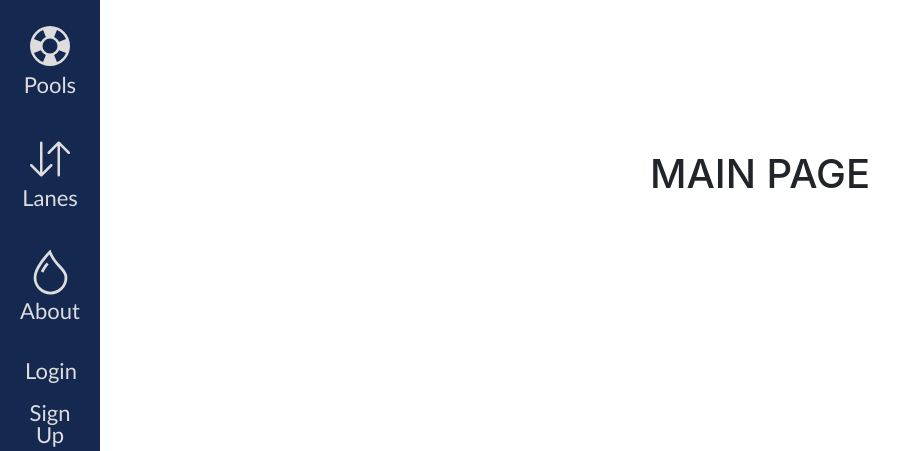
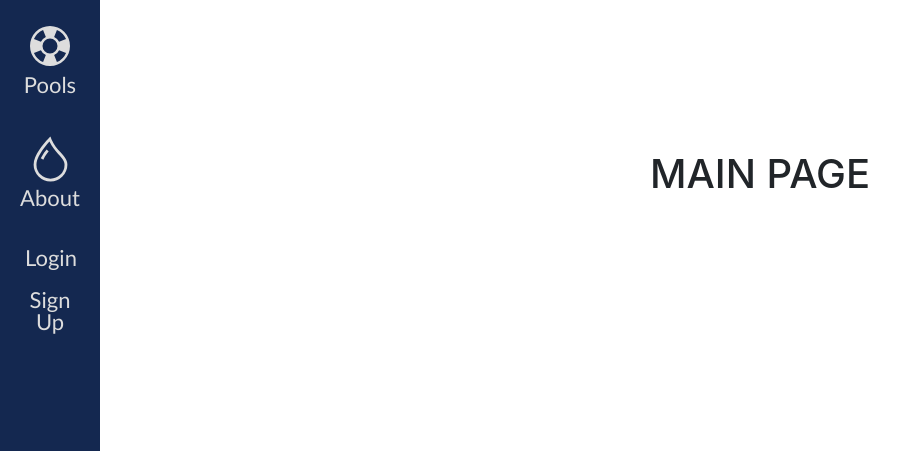
Before and after one commit to adamrego/CapstoneProject, a Django app: page / in a window 1280 px wide; the page is wider, and only the part inside the window is pictured. Shown: the part 59-510 px from the top of that part, without its empty margins (0-911 px from the left). Run offline with Django 3.2, Linux system fonts and the light colour scheme; some libraries are stand-ins or nearby versions.

Commit message:
deleted lanes

```diff
--- a/CapstoneProject/urls.py
+++ b/CapstoneProject/urls.py
@@ -23,7 +23,6 @@ urlpatterns = [
     path('admin/', admin.site.urls),
     path('', Home.as_view()),
     path('About/', redirect_about),
-    path('Lanes/', redirect_lanes),
     path('Pools/', redirect_pools),
     path('Home/', redirect_home),
     path("register/", register, name="register")
--- a/CapstoneProject/views.py
+++ b/CapstoneProject/views.py
@@ -1,11 +1,10 @@
-from django.shortcuts import  render, redirect
+from django.shortcuts import render, redirect
 from django.contrib.auth import login, authenticate
 from django.contrib.auth.forms import AuthenticationForm
 from django.core.checks import messages
 from django.shortcuts import render
 from django.views import View
 from django.contrib import messages
-
 
 from CapstoneProject.forms import NewUserForm
 from Classes.functions import *
@@ -30,16 +29,10 @@ def redirect_about(request):
     return render(request, "about.html", context={"register_form": form, "login_form": log})
 
 
-def redirect_lanes(request):
-    form = NewUserForm()
-    log = AuthenticationForm()
-    return render(request, "lanes.html", context={"register_form": form, "login_form": log})
-
-
 def redirect_pools(request):
     form = NewUserForm()
     log = AuthenticationForm()
-    return render(request, "pools.html",context={"register_form": form, "login_form": log})
+    return render(request, "pools.html", context={"register_form": form, "login_form": log})
 
 
 def register(request):
@@ -65,7 +58,7 @@ def login_request(request):
                 login(request, user)
                 form = NewUserForm()
                 messages.info(request, "You are now logged in as {username}.")
-                return render(request, "home.html",context={"register_form": form, "login_form": log})
+                return render(request, "home.html", context={"register_form": form, "login_form": log})
             else:
                 messages.error(request, "Invalid username or password.")
         else:
--- a/templates/navbar.html
+++ b/templates/navbar.html
@@ -33,13 +33,6 @@
                     <path d="M8 16A8 8 0 1 0 8 0a8 8 0 0 0 0 16zm6.43-5.228a7.025 7.025 0 0 1-3.658 3.658l-1.115-2.788a4.015 4.015 0 0 0 1.985-1.985l2.788 1.115zM5.228 14.43a7.025 7.025 0 0 1-3.658-3.658l2.788-1.115a4.015 4.015 0 0 0 1.985 1.985L5.228 14.43zm9.202-9.202-2.788 1.115a4.015 4.015 0 0 0-1.985-1.985l1.115-2.788a7.025 7.025 0 0 1 3.658 3.658zm-8.087-.87a4.015 4.015 0 0 0-1.985 1.985L1.57 5.228A7.025 7.025 0 0 1 5.228 1.57l1.115 2.788zM8 11a3 3 0 1 1 0-6 3 3 0 0 1 0 6z"/>
                 </svg>
                 <p>Pools</p></a></li>
-            <li><a href="/Lanes">
-                <svg xmlns="http://www.w3.org/2000/svg" width="40" height="50" fill="currentColor"
-                     class="bi bi-arrow-down-up" viewBox="0 0 16 16">
-                    <path fill-rule="evenodd"
-                          d="M11.5 15a.5.5 0 0 0 .5-.5V2.707l3.146 3.147a.5.5 0 0 0 .708-.708l-4-4a.5.5 0 0 0-.708 0l-4 4a.5.5 0 1 0 .708.708L11 2.707V14.5a.5.5 0 0 0 .5.5zm-7-14a.5.5 0 0 1 .5.5v11.793l3.146-3.147a.5.5 0 0 1 .708.708l-4 4a.5.5 0 0 1-.708 0l-4-4a.5.5 0 0 1 .708-.708L4 13.293V1.5a.5.5 0 0 1 .5-.5z"/>
-                </svg>
-                <p>Lanes</p></a></li>
             <li><a href="/About/">
                 <svg xmlns="http://www.w3.org/2000/svg" width="45" height="50" fill="currentColor" class="bi bi-droplet" viewBox="0 0 16 16">
                     <path fill-rule="evenodd" d="M7.21.8C7.69.295 8 0 8 0c.109.363.234.708.371 1.038.812 1.946 2.073 3.35 3.197 4.6C12.878 7.096 14 8.345 14 10a6 6 0 0 1-12 0C2 6.668 5.58 2.517 7.21.8zm.413 1.021A31.25 31.25 0 0 0 5.794 3.99c-.726.95-1.436 2.008-1.96 3.07C3.304 8.133 3 9.138 3 10a5 5 0 0 0 10 0c0-1.201-.796-2.157-2.181-3.7l-.03-.032C9.75 5.11 8.5 3.72 7.623 1.82z"/>
```
Also changed, not shown: templates/lanes.html (deleted, +0 -23 lines), db.sqlite3.
